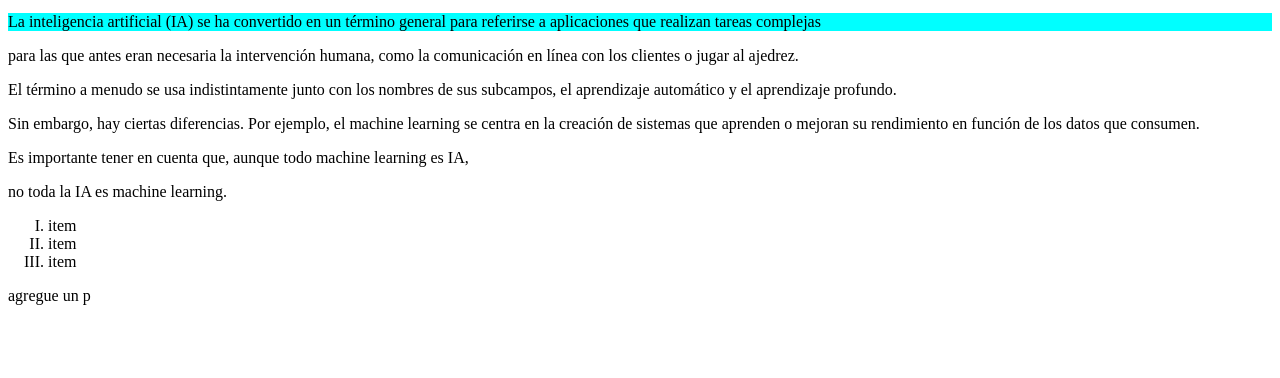
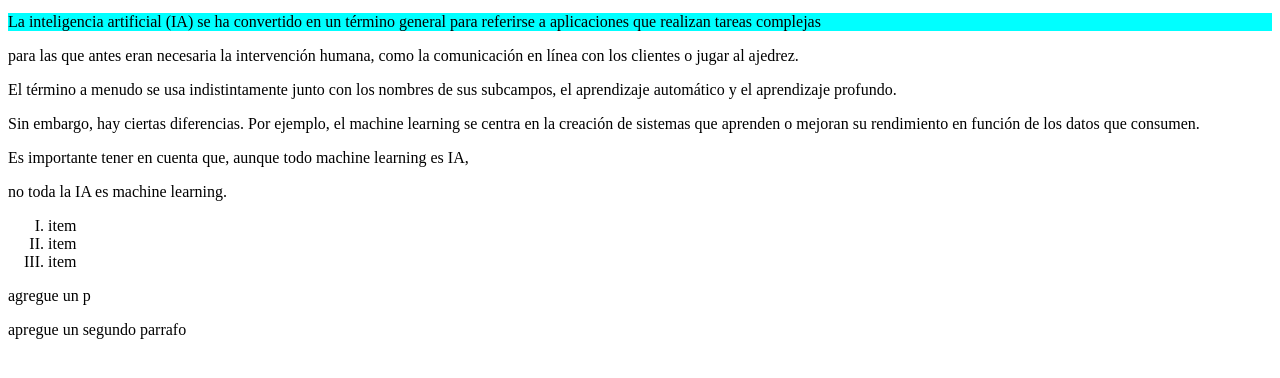
Before and after one commit to SandraPozo/ProyectoPrueba, a plain HTML site: page index.html in a window 1280 px wide. Shown: the part 148-526 px from the top of the page. Drawn offline with Linux system fonts and the light colour scheme.

Commit message:
agregue un segundo parrafo

```diff
--- a/index.html
+++ b/index.html
@@ -35,6 +35,9 @@
         <p>
             agregue un p
         </p>
+        <p>
+            apregue un segundo parrafo
+        </p>
 
 
 
```
